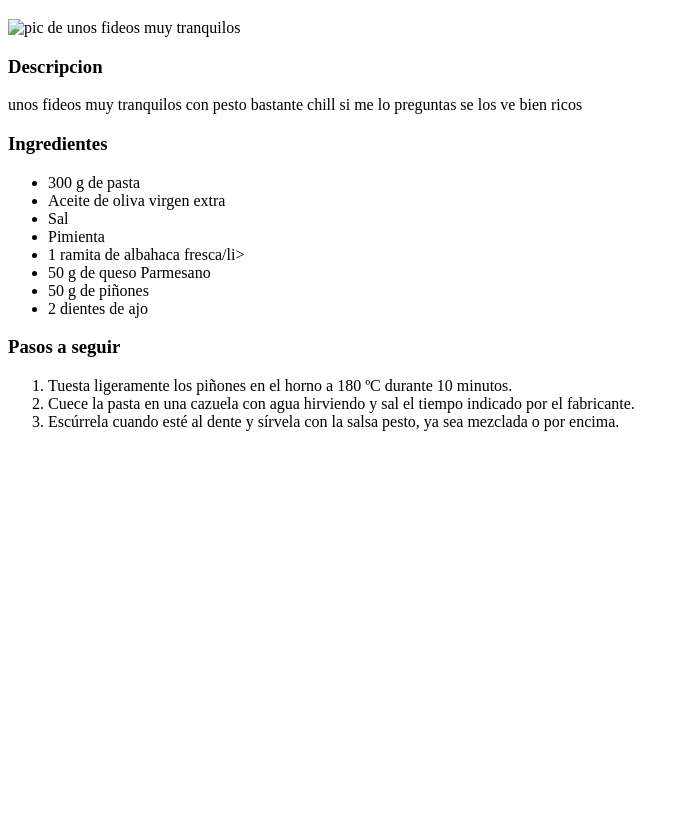
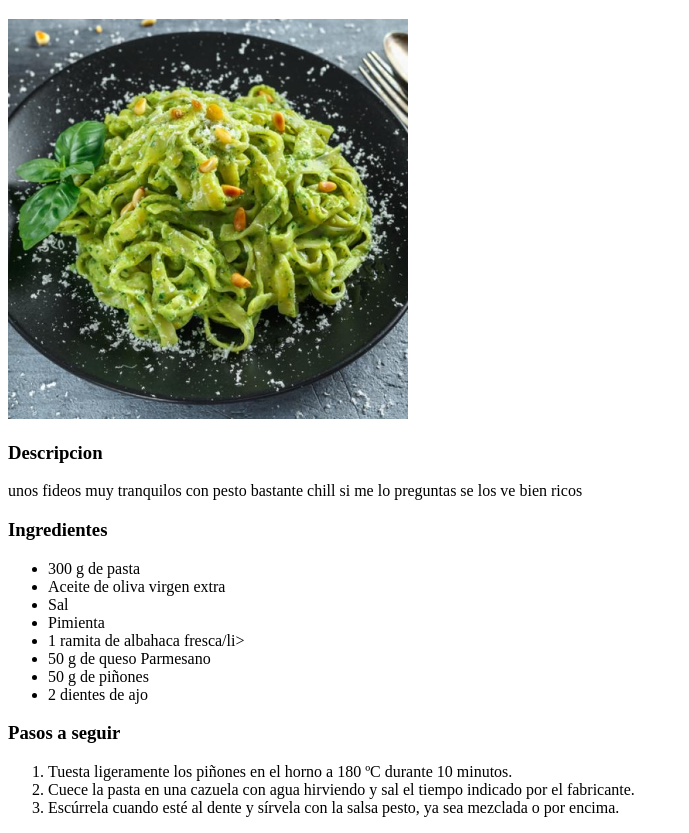
Before and after one commit to lisanzz/odin-recipes, a plain HTML site: page recipes/fideo.html in a window 1280 px wide. Shown: the part 61-894 px from the top of the page, without its empty margins (0-689 px from the left). Before the commit the page ends 800 px from the top, so only its background shows below. Drawn offline with Linux system fonts and the light colour scheme.

Commit message:
added pesto.jpg to fideos

```diff
--- a/recipes/fideo.html
+++ b/recipes/fideo.html
@@ -8,7 +8,12 @@
   </head>
   <body>
     <h1>Fideo con pesto tranquilon</h1>
-    <img src="123.jpg" alt="pic de unos fideos muy tranquilos" />
+    <img
+      src="pesto.jpg"
+      alt="pic de unos fideos muy tranquilos"
+      height="400px
+    "
+    />
     <h3>Descripcion</h3>
     <p>
       unos fideos muy tranquilos con pesto bastante chill si me lo preguntas se
```
Also changed, not shown: recipes/pesto.jpg (added).
